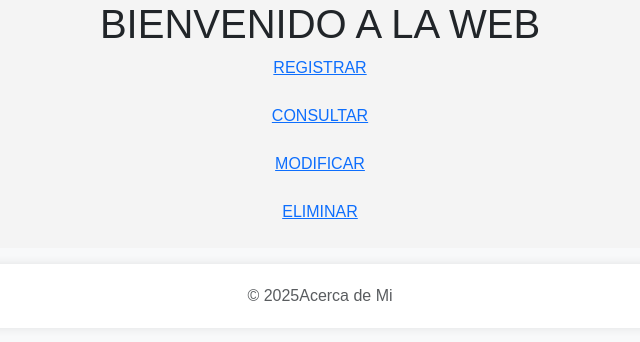
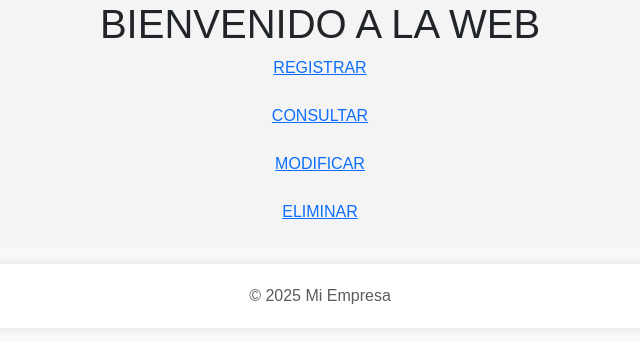
Before and after one commit to valeHR/site, a plain HTML site: page index.html in a window 1280 px wide. Shown: the full height of the page, 320-960 px from the left. Drawn offline with nearby package versions, Linux system fonts and the light colour scheme.

Commit message:
Update index.html

```diff
--- a/index.html
+++ b/index.html
@@ -20,7 +20,7 @@
         <a href="DELETE.html">ELIMINAR</a><br>
         <br>
     </a> </center>
-     <footer class="footer mt-auto py-3 bg-light">  <div class="container text-center"> <span class="text-muted">&copy; <span id="copyright-year"></span>Acerca de Mi</span> </div>
+      <footer class="footer mt-auto py-3 bg-light">  <div class="container text-center"> <span class="text-muted">&copy; <span id="copyright-year"></span> Mi Empresa</span> </div>
     </footer>
 
     <script>
```
